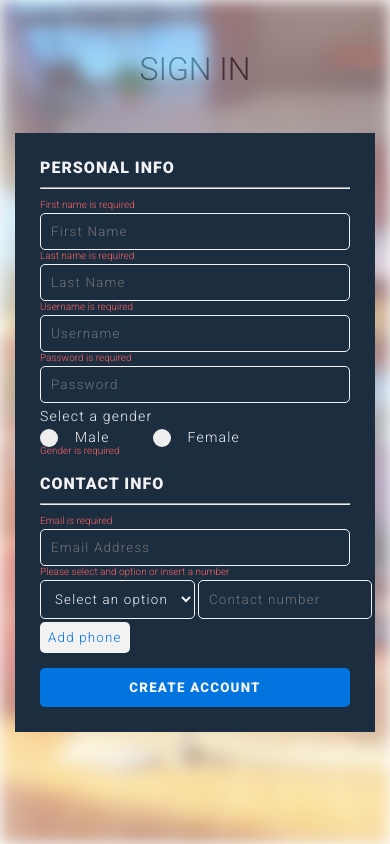
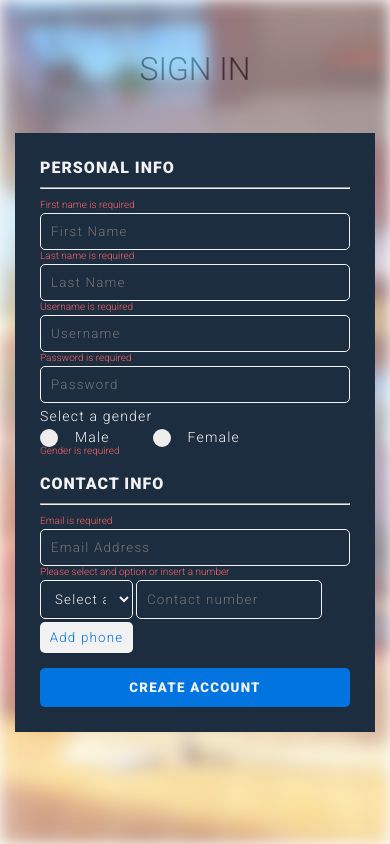
Before and after one commit to AbdielP/vue-jsonwebtoken, a Vue app: page /auth/signin in a window 390 px wide. Built offline with nearby package versions, Linux system fonts and the light colour scheme.

Commit message:
phone inputs styles

```diff
--- a/src/components/BaseInput.vue
+++ b/src/components/BaseInput.vue
@@ -37,6 +37,6 @@ export default {
   border-radius: 5px;
   background: none;
   padding: 10px;
-//   width: 100%;
+  // width: 100%;
 }
 </style>
--- a/src/components/BaseSelect.vue
+++ b/src/components/BaseSelect.vue
@@ -27,7 +27,8 @@ export default {
   margin-right: 3px;
   background: none;
   padding: 10px;
-  // width: 50%;
+  width: auto;
+  // width: 100%;
 }
 
 .option {
--- a/src/views/Signin.vue
+++ b/src/views/Signin.vue
@@ -68,8 +68,8 @@
               <label class="label__error">Please select and option or insert a number</label> <!-- Please select and option or insert a number -->
               <!-- Contact number -->
               <div class="container__phone display-flex">
-                <BaseSelect v-model="contactNumberType"/>
-                <BaseInput v-model="contactNumber" label="Contact number" />
+                <BaseSelect class="test" v-model="contactNumberType"/>
+                <BaseInput class="test2" v-model="contactNumber" label="Contact number" />
               </div>
             </div>
           </div>
@@ -79,8 +79,8 @@
             <div class="container__label display-flex">
               <!-- Extra contact number -->
               <div class="container__phone display-flex" v-for="(row, index) in rows" :key="index">
-                <BaseSelect v-model="row.type"/>
-                <BaseInput v-model="row.number" label="Contact number"/>
+                <BaseSelect class="test" v-model="row.type"/>
+                <BaseInput class="test2" v-model="row.number" label="Contact number"/>
                 <button class="btn__remove"
                   @click="removeRow(index)"
                   type="button"
@@ -91,7 +91,7 @@
             </div>
           </div>
 
-          <button class="btn__phone btn__main w-50" @click="addRow" type="button" aria-labelledby="Add phone">
+          <button class="btn__phone btn__main" @click="addRow" type="button" aria-labelledby="Add phone">
             Add phone
           </button>
         </section>
@@ -174,6 +174,11 @@ export default {
 </script>
 
 <style lang="scss" scoped>
+.test {
+  width: 30%;
+}.test2 {
+  width: 60%;
+}
 h1 {
   text-align: center;
 }
@@ -306,6 +311,7 @@ h1 {
   color: var(--color-blue);
   margin-top: 3px;
   padding: 8px;
+  width: 30%;
 }
 
 .btn__remove {
@@ -321,6 +327,9 @@ h1 {
 }
 
 @media (min-width: 700px) {
+  // .test {
+  //   width: 200px;
+  // }
   .form {
     margin: 0 auto;
   }
```
